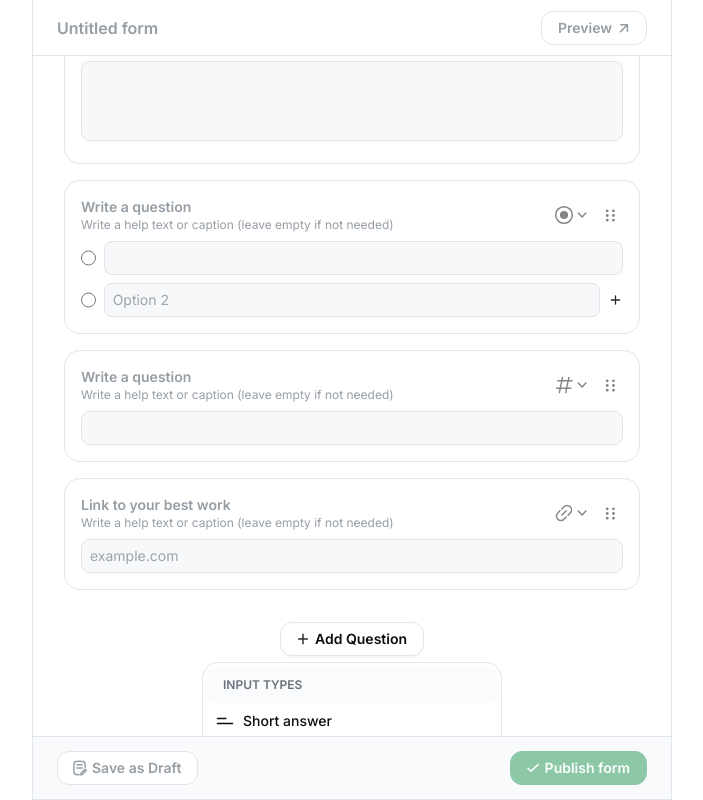
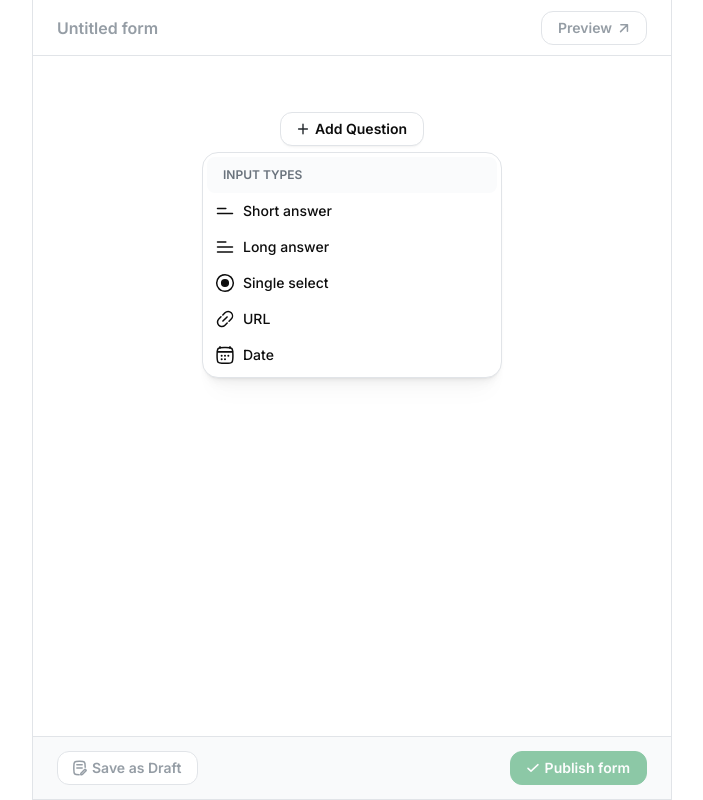
Before and after one commit to amittam104/subform, a Next.js app: page / in a window 1280 px wide. Both pictures are taken after a click on the button "Add Question". Shown: the whole page, without its empty margins (288-991 px from the left). Built offline with nearby package versions, Linux system fonts and the light colour scheme.

Commit message:
chore: render new inputs and change each input types

```diff
--- a/app/page.js
+++ b/app/page.js
@@ -1,17 +1,15 @@
 "use client";
 
 import InputTypesDropdown from "@/components/InputTypesDropdown";
-import LongAnsInput from "@/components/LongAnsInput";
-import NumberInput from "@/components/NumberInput";
-import ShortAnsInput from "@/components/ShortAnsInput";
-import SingleSelectInput from "@/components/SingleSelectInput";
-import URLInput from "@/components/URLInput";
 import Image from "next/image";
-import { useState } from "react";
+import React, { useState } from "react";
+
+const inputBlocks = [];
 
 export default function Home() {
   const [formName, setFormName] = useState();
   const [displayInputDropdown, setDisplayInputDropdown] = useState(false);
+  const [SelectInputType, setSelectInputType] = useState(inputBlocks);
 
   return (
     <div className="max-h-screen flex flex-col">
@@ -47,11 +45,17 @@ export default function Home() {
           <div className="w-full h-auto px-6 pb-20 gap-14">
             <div className="w-full h-auto pt-6 gap-8 flex flex-col">
               <div className="flex flex-col gap-4">
-                <ShortAnsInput />
-                <LongAnsInput />
-                <SingleSelectInput />
-                <NumberInput />
-                <URLInput />
+                {SelectInputType.map((input, index) => {
+                  return (
+                    <div key={index}>
+                      {React.cloneElement(input.component, {
+                        setSelectInputType,
+                        setDisplayInputDropdown,
+                        index: index,
+                      })}
+                    </div>
+                  );
+                })}
               </div>
               <div className="relative w-full h-auto rounded-lg px-4 gap-2 flex justify-center items-center ">
                 <button
@@ -69,7 +73,13 @@ export default function Home() {
                     Add Question
                   </span>
                 </button>
-                {displayInputDropdown && <InputTypesDropdown type="primary" />}
+                {displayInputDropdown && (
+                  <InputTypesDropdown
+                    type="primary"
+                    setSelectInputType={setSelectInputType}
+                    setDisplayInputDropdown={setDisplayInputDropdown}
+                  />
+                )}
               </div>
             </div>
           </div>
--- a/components/InputTypesDropdown.jsx
+++ b/components/InputTypesDropdown.jsx
@@ -1,6 +1,44 @@
 import Image from "next/image";
+import ShortAnsInput from "./ShortAnsInput";
+import LongAnsInput from "./LongAnsInput";
+import SingleSelectInput from "./SingleSelectInput";
+import URLInput from "./URLInput";
+import NumberInput from "./NumberInput";
 
-function InputTypesDropdown({ type }) {
+const inputTypes = [
+  {
+    img: "/shortAnswerIcon.svg",
+    name: "Short answer",
+    component: (props) => <ShortAnsInput {...props} index={0} />,
+  },
+  {
+    img: "/longAnswerIcon.svg",
+    name: "Long answer",
+    component: (props) => <LongAnsInput {...props} />,
+  },
+  {
+    img: "/singleSelectIcon.svg",
+    name: "Single select",
+    component: (props) => <SingleSelectInput {...props} />,
+  },
+  {
+    img: "/urlIcon.svg",
+    name: "URL",
+    component: (props) => <URLInput {...props} />,
+  },
+  {
+    img: "/dateIcon.svg",
+    name: "Date",
+    component: (props) => <NumberInput {...props} />,
+  },
+];
+
+function InputTypesDropdown({
+  type,
+  setSelectInputType,
+  setDisplayInputDropdown,
+  index,
+}) {
   return (
     <div
       className={`${
@@ -13,67 +51,56 @@ function InputTypesDropdown({ type }) {
         <div className="w-full h-9 bg-[#FAFBFC] py-2 px-4 rounded-lg flex items-center">
           <p className="text-xs font-semibold text-[#6A737D]">INPUT TYPES</p>
         </div>
-        <div className="w-full h-auto rounded-xl p-2 gap-8 flex items-center bg-white hover:bg-[#FAFBFC] cursor-pointer">
+
+        {inputTypes.map((input) => {
+          return (
+            <div
+              key={input.name}
+              onClick={() => {
+                setDisplayInputDropdown(false);
+
+                if (type === "secondary") {
+                  setSelectInputType((curInputs) => {
+                    const newInputs = [...curInputs];
+
+                    newInputs[index] = {
+                      name: input.name,
+                      component: <input.component />,
+                    };
+
+                    return newInputs;
+                  });
+                } else {
+                  setSelectInputType((cur) => {
+                    return [
+                      ...cur,
+                      {
+                        name: input.name,
+                        component: input.component({
+                          setDisplayInputDropdown,
+                          setSelectInputType,
+                        }),
+                      },
+                    ];
+                  });
+                }
+              }}
+              className="w-full h-auto rounded-xl p-2 gap-8 flex items-center bg-white hover:bg-[#FAFBFC] cursor-pointer"
+            >
               <div className="w-full h-auto flex items-center gap-2">
                 <Image
-              src="/shortAnswerIcon.svg"
+                  src={input.img}
                   width={20}
                   height={20}
-              alt="Short Answer Icon "
+                  alt={input.name}
                 />
                 <span className="text-sm font-medium text-[#0D0D0D]">
-              Short answer
+                  {input.name}
                 </span>
               </div>
             </div>
-        <div className="w-full h-auto rounded-xl p-2 gap-2 flex items-center bg-white hover:bg-[#FAFBFC] cursor-pointer">
-          <div className="w-full h-auto flex items-center gap-2">
-            <Image
-              src="/longAnswerIcon.svg"
-              width={20}
-              height={20}
-              alt="Short Answer Icon "
-            />
-            <span className="text-sm font-medium text-[#0D0D0D]">
-              Long answer
-            </span>
-          </div>
-        </div>
-        <div className="w-full h-auto rounded-xl p-2 gap-2 flex items-center bg-white hover:bg-[#FAFBFC] cursor-pointer">
-          <div className="w-full h-auto flex items-center gap-2">
-            <Image
-              src="/singleSelectIcon.svg"
-              width={20}
-              height={20}
-              alt="Short Answer Icon "
-            />
-            <span className="text-sm font-medium text-[#0D0D0D]">
-              Single select
-            </span>
-          </div>
-        </div>
-        <div className="w-full h-auto rounded-xl p-2 gap-2 flex items-center bg-white hover:bg-[#FAFBFC] cursor-pointer">
-          <div className="w-full h-auto flex items-center gap-2">
-            <Image
-              src="/urlIcon.svg"
-              width={20}
-              height={20}
-              alt="Short Answer Icon "
-            />
-            <span className="text-sm font-medium text-[#0D0D0D]">URL</span>
-          </div>
-        </div>
-        <div className="w-full h-auto rounded-xl p-2 gap-2 flex items-center bg-white hover:bg-[#FAFBFC] cursor-pointer">
-          <div className="w-full h-auto flex items-center gap-2">
-            <Image
-              src="/dateIcon.svg"
-              width={20}
-              height={20}
-              alt="Short Answer Icon "
-            />
-            <span className="text-sm font-medium text-[#0D0D0D]">Date</span>
-          </div>
-        </div>
+          );
+        })}
       </div>
     </div>
   );
--- a/components/LongAnsInput.jsx
+++ b/components/LongAnsInput.jsx
@@ -4,7 +4,7 @@ import Image from "next/image";
 import InputTypesDropdown from "./InputTypesDropdown";
 import { useState } from "react";
 
-function LongAnsInput() {
+function LongAnsInput({ index, ...props }) {
   const [displayInputDropdown, setDisplayInputDropdown] = useState(false);
   const [inputQuestion, setInputQuestion] = useState("");
 
@@ -45,7 +45,9 @@ function LongAnsInput() {
                 height={16}
                 className="opacity-50"
               />
-              {displayInputDropdown && <InputTypesDropdown type="secondary" />}
+              {displayInputDropdown && (
+                <InputTypesDropdown type="secondary" {...props} index={index} />
+              )}
             </div>
             <div className="cursor-grab rounded-full border border-transparent hover:border-[#E1E4E8] p-1">
               <Image
--- a/components/NumberInput.jsx
+++ b/components/NumberInput.jsx
@@ -4,7 +4,7 @@ import Image from "next/image";
 import InputTypesDropdown from "./InputTypesDropdown";
 import { useState } from "react";
 
-function NumberInput() {
+function NumberInput({ index, ...props }) {
   const [displayInputDropdown, setDisplayInputDropdown] = useState(false);
   const [inputQuestion, setInputQuestion] = useState("");
 
@@ -45,7 +45,9 @@ function NumberInput() {
                 height={16}
                 className="opacity-50"
               />
-              {displayInputDropdown && <InputTypesDropdown type="secondary" />}
+              {displayInputDropdown && (
+                <InputTypesDropdown type="secondary" {...props} index={index}/>
+              )}
             </div>
             <div className="cursor-grab rounded-full border border-transparent hover:border-[#E1E4E8] p-1">
               <Image
--- a/components/ShortAnsInput.jsx
+++ b/components/ShortAnsInput.jsx
@@ -4,7 +4,7 @@ import Image from "next/image";
 import InputTypesDropdown from "./InputTypesDropdown";
 import { useState } from "react";
 
-function ShortAnsInput() {
+function ShortAnsInput({ index, ...props }) {
   const [displayInputDropdown, setDisplayInputDropdown] = useState(false);
   const [inputQuestion, setInputQuestion] = useState("");
 
@@ -45,7 +45,9 @@ function ShortAnsInput() {
                 height={16}
                 className="opacity-50"
               />
-              {displayInputDropdown && <InputTypesDropdown type="secondary" />}
+              {displayInputDropdown && (
+                <InputTypesDropdown type="secondary" {...props} index={index} />
+              )}
             </div>
             <div className="cursor-grab rounded-full border border-transparent hover:border-[#E1E4E8] p-1">
               <Image
--- a/components/SingleSelectInput.jsx
+++ b/components/SingleSelectInput.jsx
@@ -6,7 +6,7 @@ import { useState } from "react";
 
 const singleSelectOptions = ["option-1", "option-2"];
 
-function SingleSelectInput() {
+function SingleSelectInput({ index, ...props }) {
   const [displayInputDropdown, setDisplayInputDropdown] = useState(false);
   const [optionsArray, setOptionsArray] = useState(singleSelectOptions);
   const [inputQuestion, setInputQuestion] = useState("");
@@ -48,7 +48,9 @@ function SingleSelectInput() {
                 height={16}
                 className="opacity-50"
               />
-              {displayInputDropdown && <InputTypesDropdown type="secondary" />}
+              {displayInputDropdown && (
+                <InputTypesDropdown type="secondary" {...props} index={index} />
+              )}
             </div>
             <div className="cursor-grab rounded-full border border-transparent hover:border-[#E1E4E8] p-1">
               <Image
--- a/components/URLInput.jsx
+++ b/components/URLInput.jsx
@@ -4,7 +4,7 @@ import Image from "next/image";
 import InputTypesDropdown from "./InputTypesDropdown";
 import { useState } from "react";
 
-function URLInput() {
+function URLInput({ index, ...props }) {
   const [displayInputDropdown, setDisplayInputDropdown] = useState(false);
   const [inputQuestion, setInputQuestion] = useState("");
 
@@ -45,7 +45,9 @@ function URLInput() {
                 height={16}
                 className="opacity-50"
               />
-              {displayInputDropdown && <InputTypesDropdown type="secondary" />}
+              {displayInputDropdown && (
+                <InputTypesDropdown type="secondary" {...props} index={index} />
+              )}
             </div>
             <div className="cursor-grab rounded-full border border-transparent hover:border-[#E1E4E8] p-1">
               <Image
```
Lines whose indentation alone changed are shown as unchanged.
